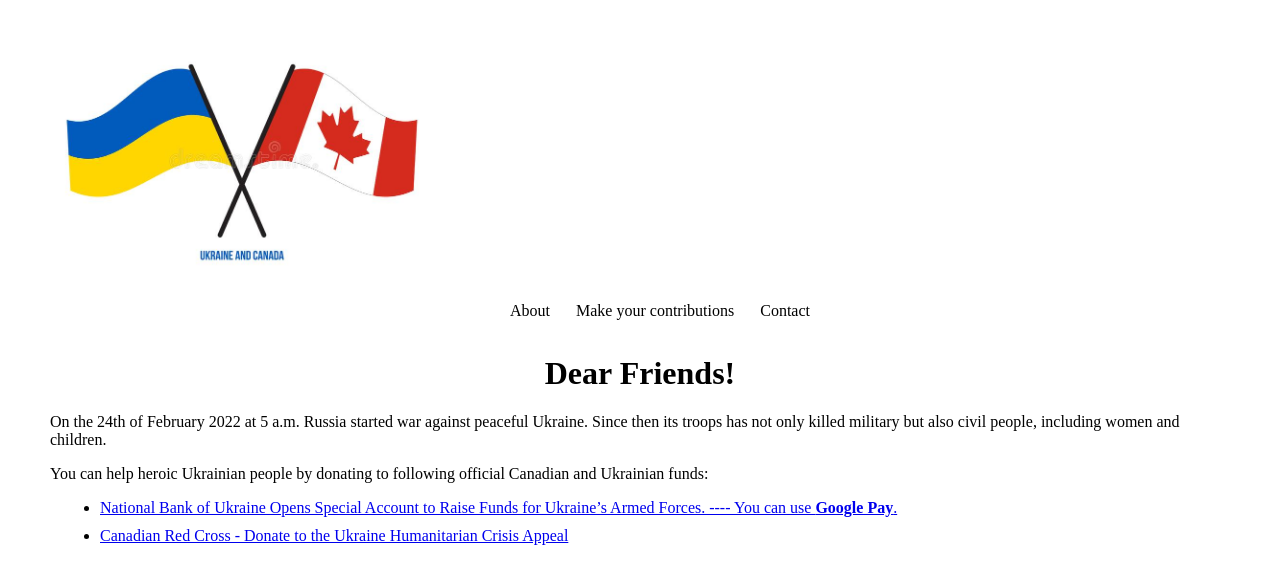
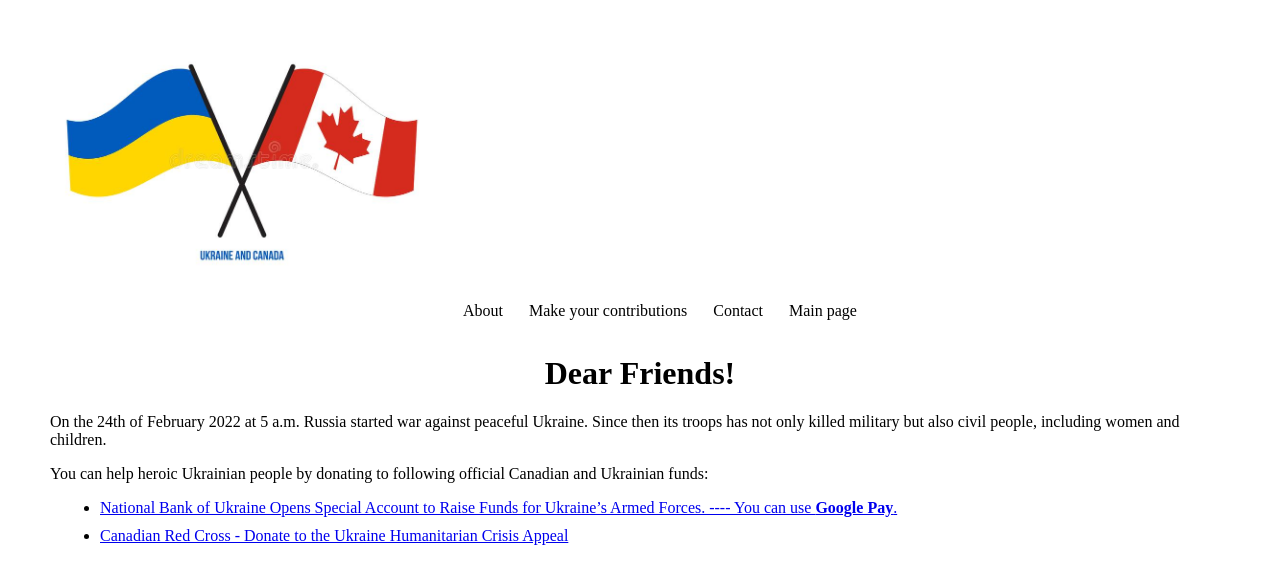
Before and after one commit to cavilosa/save-ukraine, a Flask app: page / in a window 1280 px wide. Shown: the top 563 px of the page. Run offline with Flask 2, Linux system fonts and the light colour scheme.

Commit message:
Added routes for menu links.

```diff
--- a/app.py
+++ b/app.py
@@ -9,8 +9,29 @@ cache = Cache(app, config={'CACHE_TYPE': 'simple'})
 @cache.cached(timeout=10)
 def index():
 
+    return render_template("layouts/main.html", main = True)
 
-    return render_template("layouts/main.html")
+
+@app.route("/about", methods = ["GET"])
+@cache.cached(timeout=10)
+def about():
+
+    return render_template("pages/about.html")
+
+
+@app.route("/donations", methods = ["GET"])
+@cache.cached(timeout=10)
+def donations():
+
+    return render_template("pages/donations.html")
+
+
+@app.route("/contacts", methods = ["GET"])
+@cache.cached(timeout=10)
+def contacts():
+
+    return render_template("pages/contacts.html")
+
 
 
 if __name__ == "__main__":
--- a/static/js/main.js
+++ b/static/js/main.js
@@ -0,0 +1,18 @@
+document.addEventListener('DOMContentLoaded', function () {
+    console.log("DOM loaded")
+});
+
+let menueLinks = document.querySelectorAll("#menu").forEach( item => {
+    item.addEventListener("click", redirect)
+})
+
+
+async function redirect(event) {
+    event.preventDefault();
+    let className = event.target.className
+    if (className === "main") {
+        window.location.href = '/';
+    } else{
+        window.location.href = '/' + className;
+    }
+}
--- a/templates/layouts/main.html
+++ b/templates/layouts/main.html
@@ -15,11 +15,14 @@
 
     <menu>
         <ul>
-            <li>About</li>
-            <li>Make your contributions</li>
-            <li>Contact</li>
+            <li id="menu" class="about">About</li>
+            <li id="menu" class="donations">Make your contributions</li>
+            <li id="menu" class="contacts">Contact</li>
+            <li id="menu" class="main">Main page</li>
         </ul>
     </menu>
+
+    {% if main%}
 
     <h1>Dear Friends!</h1>
 
@@ -32,8 +35,12 @@
 
             </li>
         </ul>
-         </p>
+        </p>
 
-    <script src="../../static/main.js" type="text/javascript"></script>
+    {% endif %}
+
+        {% block content %}{% endblock %}
+
+    <script src="../../static/js/main.js" type="text/javascript"></script>
 </body>
 </html>
--- /dev/null
+++ b/templates/pages/about.html
@@ -0,0 +1,4 @@
+{% extends "layouts/main.html" %}
+{% block content %}
+About us.
+{% endblock content%}
--- /dev/null
+++ b/templates/pages/contacts.html
@@ -0,0 +1,4 @@
+{% extends "layouts/main.html" %}
+{% block content %}
+Contacts
+{% endblock content%}
--- /dev/null
+++ b/templates/pages/donations.html
@@ -0,0 +1,4 @@
+{% extends "layouts/main.html" %}
+{% block content %}
+Donations
+{% endblock content%}
```
